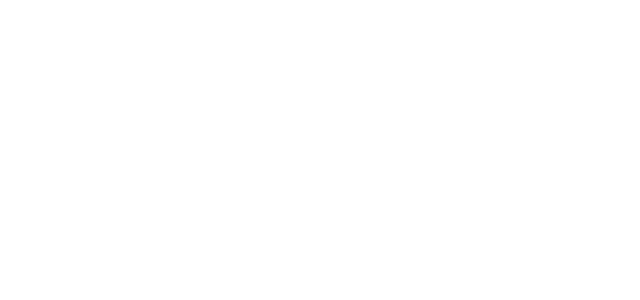
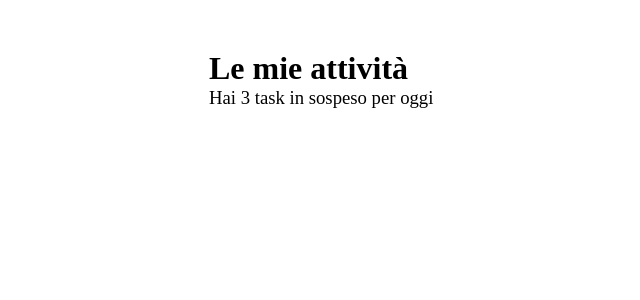
Before and after one commit to Ka-Scaccia/1_ToDoList, a React (Create React App) app: page / in a window 1280 px wide. Shown: the top 300 px of the page, without its empty margins (121-761 px from the left). Built offline with nearby package versions, Linux system fonts and the light colour scheme.

Commit message:
sviluppato componente Header

```diff
--- a/src/App.js
+++ b/src/App.js
@@ -1,10 +1,11 @@
 import "./App.css";
 import "./CSS/utily.css";
+import { Header } from "./componenti/Header.js";
 
 function App() {
   return (
-    <div className="App">
-
+    <div className="App container">
+      <Header />
     </div>
   );
 }
--- a/src/CSS/rootEgeneral.css
+++ b/src/CSS/rootEgeneral.css
@@ -1,5 +1,11 @@
 /* root */
 :root {
-
+  --spacing-small: 10px;
 }
 /* generali */
+h1 {
+  font-weight: 600;
+}
+h3 {
+  font-weight: 100;
+}
--- a/src/CSS/utily.css
+++ b/src/CSS/utily.css
@@ -0,0 +1,6 @@
+/* utily */
+.container {
+    width: 50%;
+    margin: 40px auto 0 auto;
+    padding: var(--spacing-small);
+}
--- a/src/componenti/Header.js
+++ b/src/componenti/Header.js
@@ -1,7 +1,11 @@
 import React from 'react'
+import "../CSS/rootEgeneral.css";
 
 export const Header = () => {
   return (
-    <div>Header</div>
+    <>
+      <h1>Le mie attività</h1>
+      <h3>Hai 3 task in sospeso per oggi</h3>
+    </>
   )
 }
```
Also changed, not shown: src/CSS/componenti.css (renamed from src/componenti.css).
